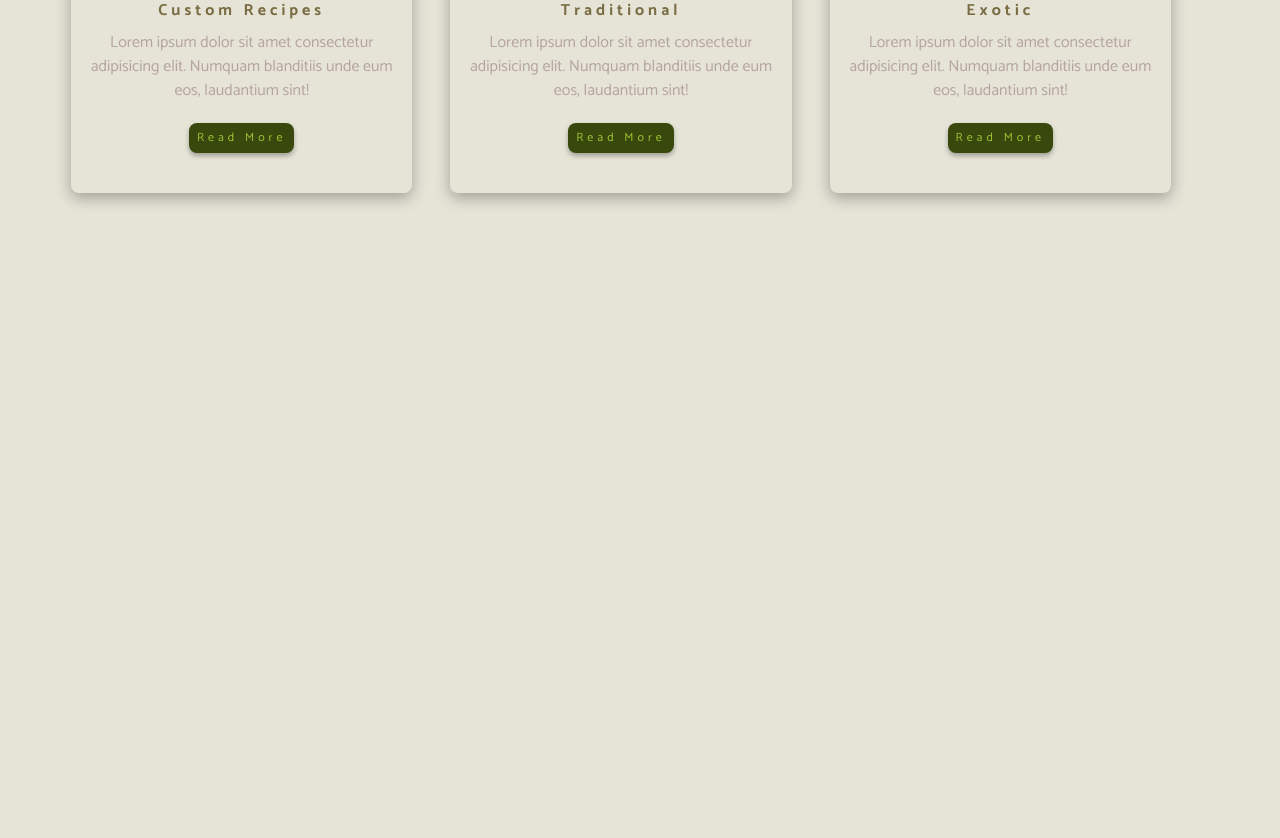
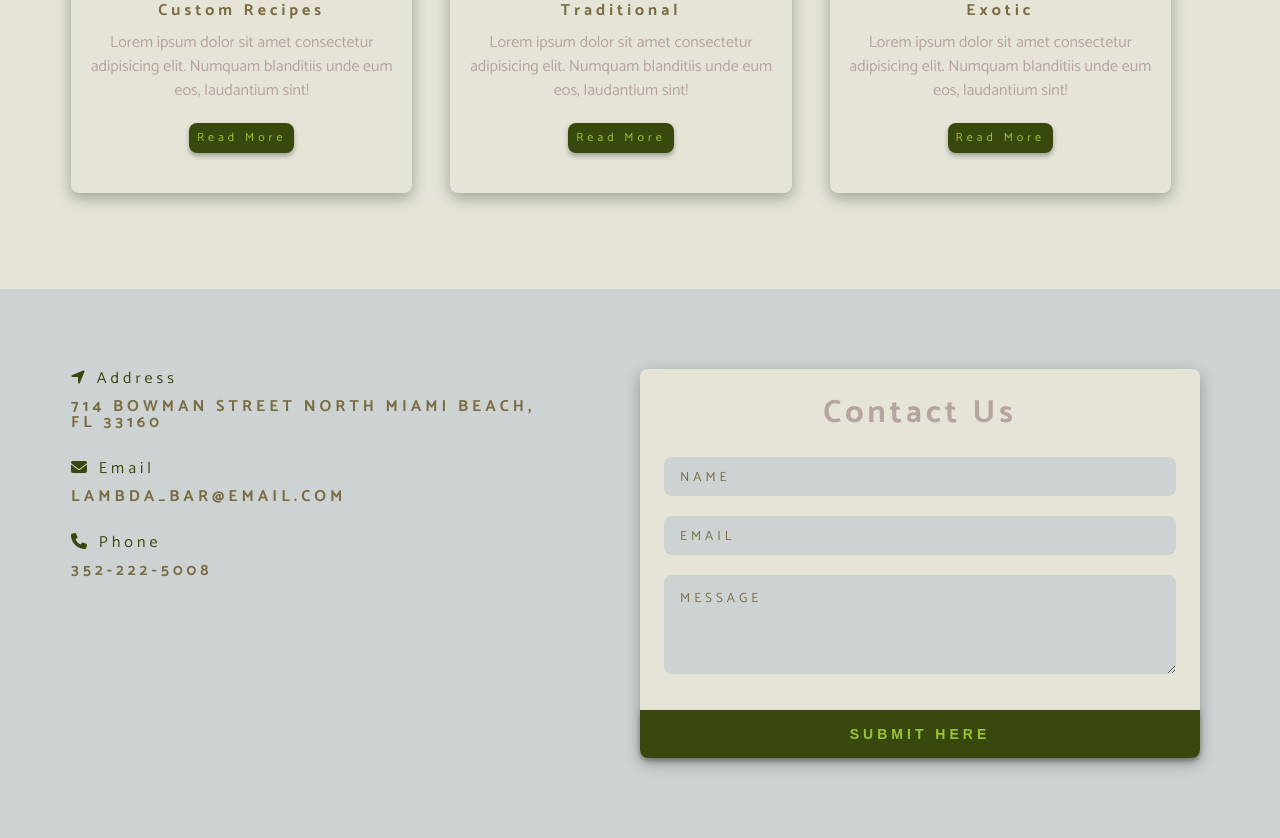
Before and after one commit to willyanbertolino/Lambda-Bar, a plain HTML site: page index.html in a window 1280 px wide. Shown: the part 2573-3411 px from the top of the page. Before the commit the page ends 2862 px from the top, so only its background shows below. Drawn offline with Linux system fonts and the light colour scheme.

Commit message:
contact - formspree

```diff
--- a/css/styles.css
+++ b/css/styles.css
@@ -204,7 +204,6 @@ Navbar
 Header
 ------------------
 */
-
 header {
   min-height: 100vh;
   background: linear-gradient(rgba(0, 0, 0, 0.6), rgba(0, 0, 0, 0.6)),
@@ -227,6 +226,7 @@ header {
   color: var(--clr-primary);
   /* animation */
 }
+
 .banner h1 {
   text-transform: uppercase;
   color: var(--clr-satin-linen);
@@ -262,7 +262,6 @@ header {
 Skills
 ------------------
 */
-
 .skills {
   background: var(--clr-iron);
 }
@@ -291,6 +290,7 @@ Skills
   background: var(--clr-satin-linen);
   box-shadow: 0 2px var(--clr-primary-dark);
 }
+
 .skill:hover .skill-icon {
   transform: translateY(-5px) rotate(-15deg);
 }
@@ -374,6 +374,7 @@ Products
   padding: 2rem;
   margin-bottom: 3rem;
 }
+
 .product-text {
   color: var(--clr-secondary-martini);
   max-width: 26rem;
@@ -382,6 +383,7 @@ Products
 .product {
   padding: 0 4rem;
 }
+
 .product-img {
   margin-bottom: 1rem;
   width: 16rem;
@@ -389,6 +391,7 @@ Products
   object-fit: cover;
   border-radius: var(--radius);
 }
+
 .product h4 {
   width: 16rem;
   text-align: center;
@@ -424,6 +427,7 @@ Products
   top: 0;
   transform: rotateZ(180deg);
 }
+
 .slider::before {
   left: 0;
   top: 0;
@@ -484,7 +488,6 @@ Services
   border-top-right-radius: var(--radius);
   object-fit: cover;
   object-position: 50% 20%;
-
   border-radius: var(--radius);
 }
 
@@ -507,6 +510,7 @@ Services
   font-weight: 400;
   margin-top: 1.25rem;
 }
+
 .service-img-container {
   position: relative;
 }
@@ -541,4 +545,88 @@ Services
   }
 }
 
-/* ------------------ Contact ------------------ */ /* ------------------ Footer ------------------ */ ;
+/* ------------------
+Contact
+------------------ */
+.contact {
+  background: var(--clr-iron);
+}
+.contact-info,
+.contact-form {
+  margin: 1rem 0;
+}
+
+.contact-item {
+  margin-bottom: 1.75rem;
+}
+
+.contact-title {
+  color: var(--clr-primary-dark);
+  font-weight: 400;
+}
+
+.contact-text {
+  text-transform: uppercase;
+  max-width: 30rem;
+}
+
+.contact-form {
+  background: var(--clr-satin-linen);
+  border-radius: var(--radius);
+  text-align: center;
+  box-shadow: 0 5px 15px rgba(0, 0, 0, 0.3);
+  transition: var(--transition);
+  max-width: 35rem;
+}
+
+.contact-form:hover {
+  box-shadow: 0 5px 15px rgba(0, 0, 0, 0.5);
+}
+
+.contact-form h3 {
+  padding-top: 1.75rem;
+  color: var(--clr-secondary-martini);
+}
+
+.form-group {
+  padding: 1rem 1.5rem;
+}
+
+.form-control {
+  display: block;
+  width: 100%;
+  padding: 0.75rem 1rem;
+  border: none;
+  margin-bottom: 1.25rem;
+  background: var(--clr-iron);
+  border-radius: var(--radius);
+  text-transform: uppercase;
+  letter-spacing: var(--spacing);
+}
+
+.form-control::placeholder {
+  font-family: var(--ff-primary);
+  color: var(--clr-main-text);
+  text-transform: uppercase;
+  letter-spacing: var(--spacing);
+}
+
+.submit-btn {
+  display: block;
+  width: 100%;
+  padding: 1rem;
+  border-bottom-left-radius: var(--radius);
+  border-bottom-right-radius: var(--radius);
+}
+
+@media screen and (min-width: 992px) {
+  .contact-form,
+  .contact-info {
+    float: left;
+    width: 50%;
+  }
+}
+
+/* ------------------
+Footer
+------------------ */
--- a/index.html
+++ b/index.html
@@ -292,6 +292,81 @@
     <!-- end of services -->
 
     <!-- contact -->
+    <section class="contact">
+      <div class="section-center clearfix">
+        <!-- contact info -->
+        <article class="contact-info">
+          <!-- contact-item -->
+          <div class="contact-item">
+            <h4 class="contact-title">
+              <span class="contact-icon">
+                <i class="fas fa-location-arrow"></i>
+              </span>
+              address
+            </h4>
+            <h4 class="contact-text">
+              714 Bowman Street North Miami Beach, FL 33160
+            </h4>
+          </div>
+          <!-- end of contact item -->
+          <!-- contact-item -->
+          <div class="contact-item">
+            <h4 class="contact-title">
+              <span class="contact-icon">
+                <i class="fas fa-envelope"></i>
+              </span>
+              email
+            </h4>
+            <h4 class="contact-text">lambda_bar@email.com</h4>
+          </div>
+          <!-- end of contact item -->
+          <!-- contact-item -->
+          <div class="contact-item">
+            <h4 class="contact-title">
+              <span class="contact-icon">
+                <i class="fas fa-phone"></i>
+              </span>
+              phone
+            </h4>
+            <h4 class="contact-text">352-222-5008</h4>
+          </div>
+          <!-- end of contact item -->
+        </article>
+        <!-- contact form -->
+        <article class="contact-form">
+          <h3>contact us</h3>
+          <form action="https://formspree.io/f/xayabnaz" method="POST">
+            <div class="form-group">
+              <!-- inputs -->
+              <input
+                type="text"
+                name="name"
+                class="form-control"
+                placeholder="name"
+              />
+
+              <input
+                type="email"
+                name="email"
+                class="form-control"
+                placeholder="email"
+              />
+
+              <textarea
+                name="message"
+                placeholder="message"
+                rows="5"
+                class="form-control"
+              ></textarea>
+            </div>
+
+            <!-- button -->
+            <button type="submit" class="submit-btn btn">submit here</button>
+          </form>
+        </article>
+        <!-- end of contact form -->
+      </div>
+    </section>
     <!-- end of contact -->
 
     <!-- footer -->
```
